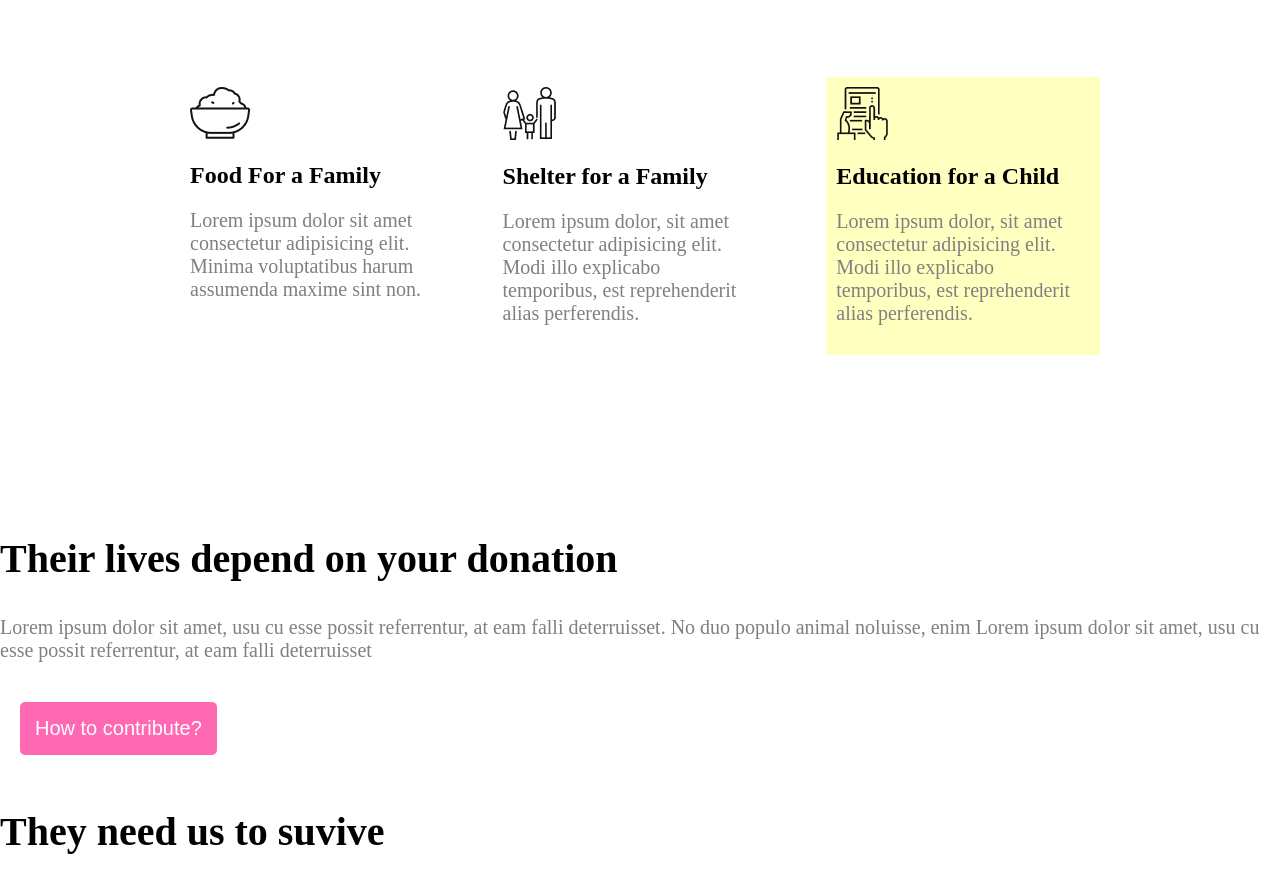
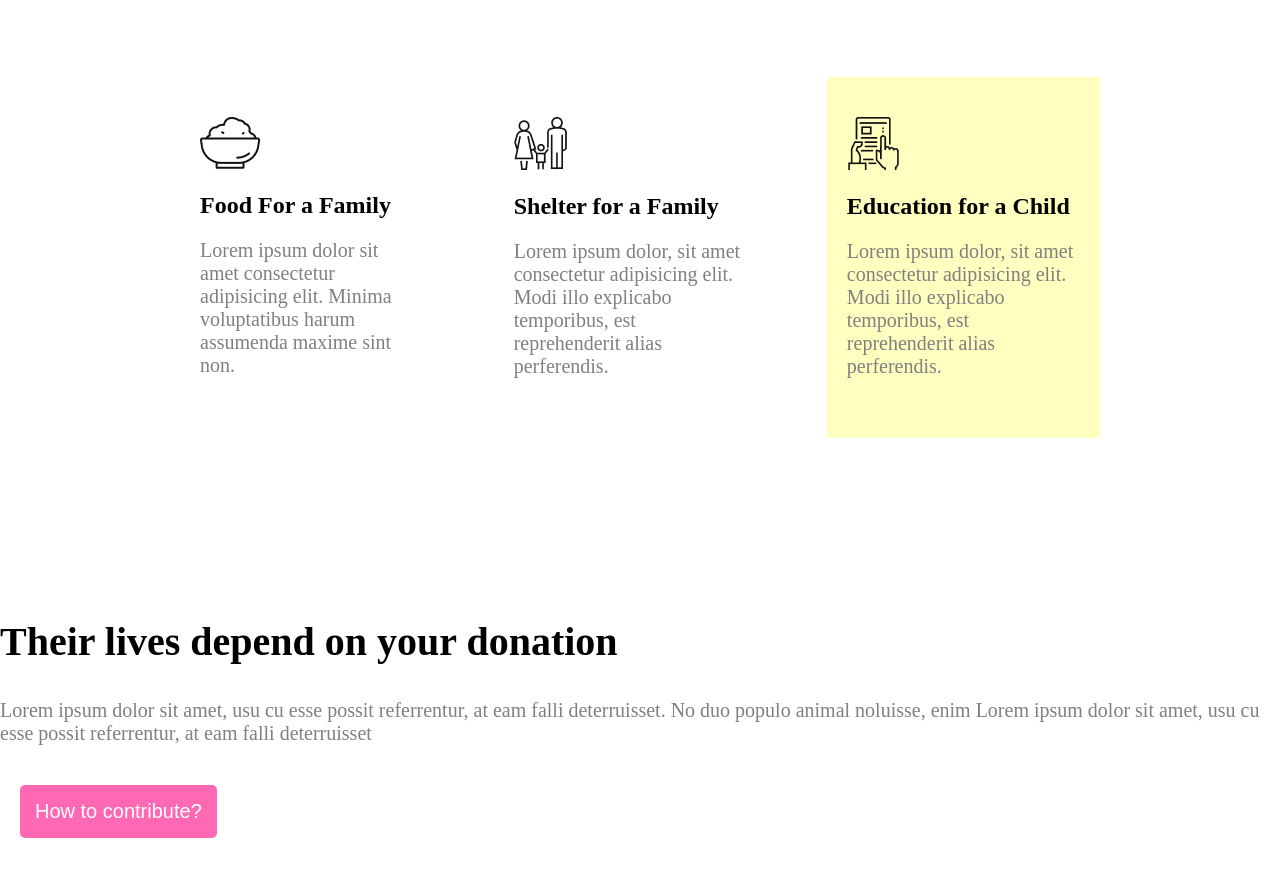
Before and after one commit to GitHub-Sanjit/donate-today, a plain HTML site: page index.html in a window 1280 px wide. Shown: the part 1723-2597 px from the top of the page. Drawn offline with Linux system fonts and the light colour scheme.

Commit message:
padding changes

```diff
--- a/style.css
+++ b/style.css
@@ -113,7 +113,7 @@ button{
 
 .plan-item{
     margin: 30px;
-    padding: 10px;
+    padding: 40px 20px;
 }
 
 .plan-item:nth-of-type(3){
```
